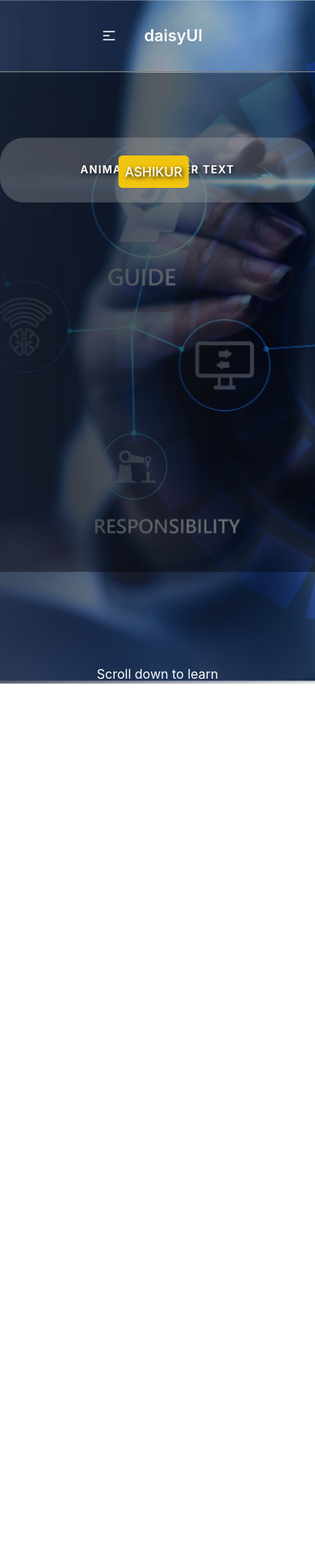
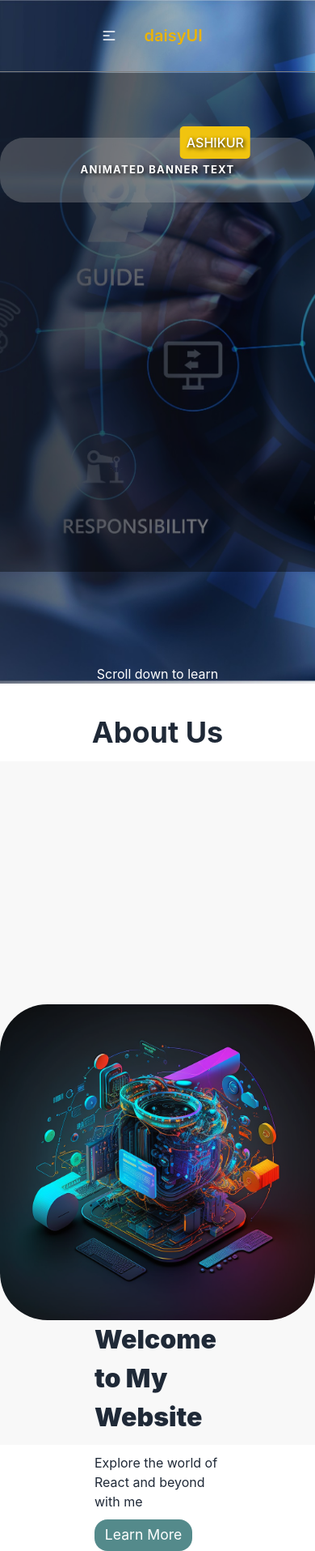
Before and after one commit to Ashikzzzz/it_solution, a React (Create React App) app: page / in a window 390 px wide. Shown: the whole page at 81% size. Before the commit the page ends 844 px from the top, so only its background shows below. Built offline with nearby package versions, Linux system fonts and the light colour scheme; the HTML template or start-up script is replaced by a standard one.

Commit message:
about us done

```diff
--- /dev/null
+++ b/src/Components/AboutUs/AboutUs.css
@@ -0,0 +1,141 @@
+.hero-section {
+    display: flex;
+    justify-content: space-evenly;
+    align-items: center;
+    height: 100vh;
+    background-color: #f8f8f8;
+  }
+
+  .hero-section img {
+    width: 35%;
+    max-width: 600px;
+    /* margin-right: 50px; */
+    animation-name: slideInLeft;
+    animation-duration: 1s;
+    animation-delay: 0.5s;
+    animation-fill-mode: forwards;
+    border-radius: 15%;
+  }
+
+
+  /* animate the image  */
+  @keyframes slideInLeft {
+    from {
+      opacity: 0;
+      transform: translateX(-100px);
+    }
+    to {
+      opacity: 1;
+      transform: translateX(0);
+    }
+  }
+
+  .hero-text {
+    width: 50%;
+    max-width: 600px;
+  }
+
+  .hero-text h1 {
+    font-size: 4rem;
+    margin-bottom: 20px;
+    font-weight: bold;
+  }
+
+  .hero-text p {
+    font-size: 1.5rem;
+    line-height: 1.5;
+    margin-bottom: 30px;
+  }
+
+
+
+  .animated-button {
+    padding: 1rem 2rem;
+  border: none;
+  border-radius: 2rem;
+  background-color: rgba(57, 119, 121, 0.86);
+  color: #fff;
+  font-size: 1.2rem;
+  cursor: pointer;
+  position: relative;
+  /* overflow: hidden; */
+  }
+
+  /* button animated */
+  .animated-button::before {
+    content: '';
+    position: absolute;
+    top: 50%;
+    left: 50%;
+    width: 0;
+    height: 0;
+    background-color:crimson;
+    border-radius: 50%;
+    transform: translate(-50%, -50%);
+    opacity: 1;
+  }
+
+  .animated-button:hover::before {
+    animation: ripple 1s ease-out;
+  }
+
+  @keyframes ripple {
+    0% {
+      width: 0;
+      height: 0;
+      opacity: 0.2;
+    }
+    100% {
+      width: 200%;
+      height: 200%;
+      opacity: 0;
+    }
+  }
+
+  @media only screen and (max-width: 480px){
+    .hero-section img {
+        width: 100%;
+        /* max-width: 600px; */
+        /* margin-right: 50px; */
+        animation-name: slideInLeft;
+        animation-duration: 1s;
+        animation-delay: 0.5s;
+        animation-fill-mode: forwards;
+        border-radius: 15%;
+        margin-top: 300px;
+      }
+      .hero-text h1 {
+        font-size: 2rem;
+        margin-bottom: 20px;
+        font-weight:900;
+      }
+      .hero-section {
+        display: flex;
+        /* justify-content: space-evenly; */
+        /* align-items: center; */
+        height: 100vh;
+        background-color: #f8f8f8;
+        flex-direction: column;
+      }
+      .hero-text {
+        width: 40%;
+        max-width: 600px;
+      }
+      .hero-text p {
+        font-size: 1rem;
+        line-height: 1.5;
+        margin-bottom: 10px;
+      }
+      .animated-button {
+        padding: 0.4rem 0.8rem;
+      border: none;
+      border-radius: 1rem;
+      background-color: rgba(57, 119, 121, 0.86);
+      color: #fff;
+      font-size: 1.1rem;
+      cursor: pointer;
+      position: relative;
+      /* overflow: hidden; */
+      }
+
+  }
--- /dev/null
+++ b/src/Components/AboutUs/AboutUs.js
@@ -0,0 +1,21 @@
+import React from "react";
+import heroImage from "../../assets/Sadman_IT_web_development_data_analysis_IoT_networking__AI_serv_0f024fc6-3e2f-4224-8b29-0065e6d9a8f4.png";
+import "./AboutUs.css";
+
+const AboutUs = () => {
+  return (
+    <div className="mt-10">
+      <h1 className="text-center font-bold text-4xl mb-4">About Us</h1>
+      <div className="hero-section">
+        <img src={heroImage} alt="Hero" className="hero-image" />
+        <div className="hero-text">
+          <h1>Welcome to My Website</h1>
+          <p>Explore the world of React and beyond with me</p>
+          <button className="animated-button">Learn More</button>
+        </div>
+      </div>
+    </div>
+  );
+};
+
+export default AboutUs;
--- a/src/Components/Home/Home.css
+++ b/src/Components/Home/Home.css
@@ -8,7 +8,7 @@
     justify-content: center;
     align-items: center;
     animation: bgAnimation 20s linear infinite;
-
+    /* position: fixed; */
   }
 
   .banner::before {
@@ -22,7 +22,7 @@
 
 }
 
-  .banner h1 {
+  .banner h3 {
     color: white;
     font-size: 3rem;
     font-weight: bold;
@@ -42,7 +42,7 @@
 
 
 .nav-banner{
-  position: fixed;
+  position:fixed;
   top: 0;
   left: 0;
   width: 100%;
@@ -70,7 +70,7 @@
 }
 
 .navbar li a {
-  color: white;
+  color:#f1c40f;
   text-decoration: none;
   font-weight: bold;
   text-align: center;
@@ -78,7 +78,7 @@
 
 .navbar li a:hover {
   text-decoration: underline;
-  color: #f1c40f;
+  color:chartreuse;
 }
 
   .scroll-down {
@@ -145,12 +145,12 @@
 
   .banner-text span {
     position: absolute;
-    left: 50%;
-    top: 50%;
+    left: 60%;
+    bottom: 60%;
     transform: translate(50%, -50%);
     background-color: #f1c40f;
     color: #fff;
-    padding: 0.5rem;
+    padding: 0.1rem;
     border-radius: 5px;
     font-size: 2rem;
     font-weight: 500;
@@ -187,17 +187,17 @@
       height: 80px;
       width: 60%;
     }
-    .banner-container h1{
+    .banner-container h3{
       font-size:large;
     }
     .banner-text span{
       position: absolute;
-      left: 20%;
-      top: 20%;
+      left: 60%;
+      bottom: 90%;
       transform: translate(10%, -30%);
       background-color: #f1c40f;
       color: #fff;
-      padding: 0.5rem;
+      padding: 0.1rem;
       border-radius: 5px;
       font-size: 1rem;
       font-weight: 500;
@@ -221,7 +221,7 @@
       position: absolute;
       top: 170px;
     }
-    .banner-container h1{
+    .banner-container h3{
       font-size:small;
     }
   .scroll-down{
@@ -232,8 +232,8 @@
 
   .banner-text span{
     position: absolute;
-    left: 20%;
-    top: 20%;
+    left: 60%;
+    bottom: 60%;
     transform: translate(10%, -30%);
     background-color: #f1c40f;
     color: #fff;
--- a/src/Components/Home/Home.js
+++ b/src/Components/Home/Home.js
@@ -9,21 +9,6 @@ const Home = () => {
   useEffect(() => {
     setAnimate(true);
   }, []);
-
-  // class WebBanner extends React.Component {
-  //   constructor(props) {
-  //     super(props);
-  //     this.state = {
-  //       navbarOpen: false
-  //     };
-  //     this.toggleNavbar = this.toggleNavbar.bind(this);
-  //   }
-
-  //   toggleNavbar() {
-  //     this.setState(prevState => ({
-  //       navbarOpen: !prevState.navbarOpen
-  //     }));
-  //   }
 
   return (
     <div>
@@ -73,7 +58,9 @@ const Home = () => {
                 </li>
               </ul>
             </div>
-            <a className="btn btn-ghost normal-case text-xl">daisyUI</a>
+            <a className="btn btn-ghost text-yellow-500 normal-case text-xl">
+              daisyUI
+            </a>
           </div>
           <div className="navbar-center hidden lg:flex">
             <ul className="menu menu-horizontal px-1">
@@ -101,10 +88,10 @@ const Home = () => {
         </div>
         {/* <img src={banner} alt="Banner Graphic" /> */}
         <div className="banner-container">
-          <h1 className={`banner-text ${animate ? "animate" : ""}`}>
+          <h3 className={`banner-text ${animate ? "animate" : ""}`}>
             Animated Banner Text
             <span>Ashikur</span>
-          </h1>
+          </h3>
         </div>
         <p className="scroll-down">Scroll down to learn</p>
       </div>
--- a/src/Components/HomeMain/HomeMain.js
+++ b/src/Components/HomeMain/HomeMain.js
@@ -1,4 +1,5 @@
 import React from "react";
+import AboutUs from "../AboutUs/AboutUs";
 import Home from "../Home/Home";
 import Works from "../Works/Works";
 
@@ -6,7 +7,7 @@ const HomeMain = () => {
   return (
     <div>
       <Home></Home>
-      {/* <Works></Works> */}
+      <AboutUs></AboutUs>
     </div>
   );
 };
```
